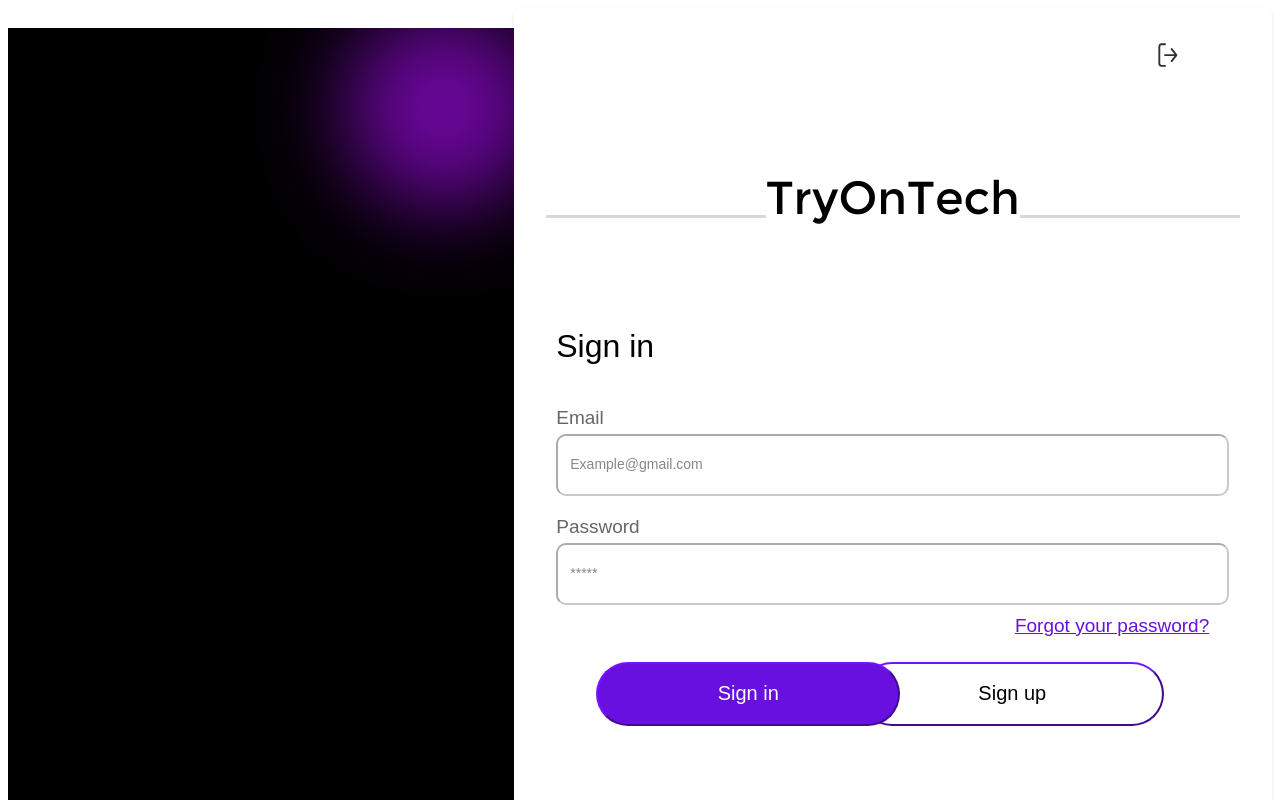
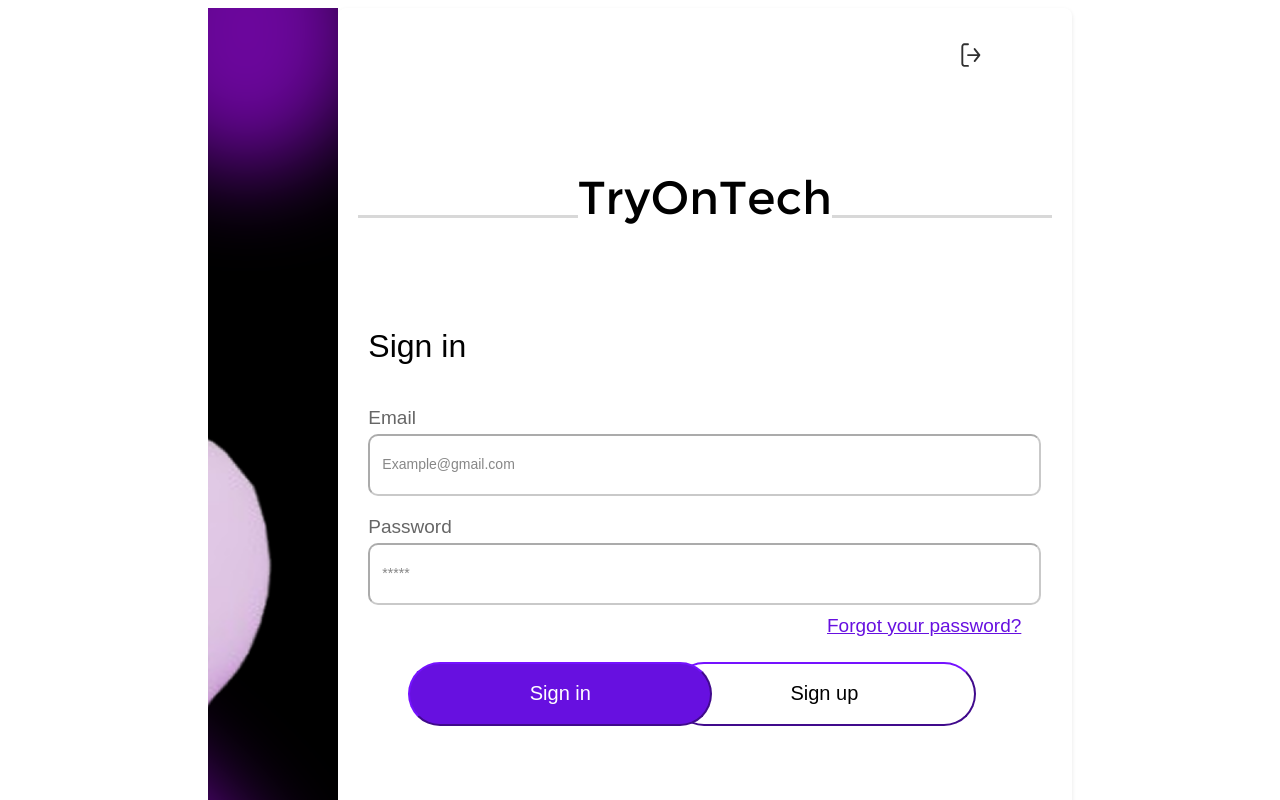
Before and after one commit to ArsJohan/Tryontech, a React (Vite) app in the folder client/: page / in a window 1280 px wide. Shown: the top 800 px of the page. Built offline with nearby package versions, Linux system fonts and the light colour scheme.

Commit message:
Se agrego la imagen al background y los componentes de las elipses

```diff
--- a/client/src/assets/styles/pages/login.css
+++ b/client/src/assets/styles/pages/login.css
@@ -9,6 +9,8 @@
   align-items: center;
   width: auto;
   height: auto;
+  margin-left: 200px;
+  margin-right: 200px;
 
 }
 
--- a/client/src/components/background.css
+++ b/client/src/components/background.css
@@ -1,22 +1,51 @@
 .bk-container {
     display: flex;
     position: relative;
-    width: 615px;
-    height: 1068px;
+    width: 800px;
+    height: 1108px;
     background-color: #000000;
     overflow: hidden;
+    padding-top: 0%;
+
 
 
 }
 
+.bk-image {
+    position: absolute; /* Permite posicionarlo dentro de un contenedor */
+    width: 750px; /* Ancho del círculo */
+    height: 758px; /* Altura del círculo */
+    z-index: 1;
+    bottom: -1px;
+    right: -20px;
 
-.bk-circle-blur {
+}
+
+
+.bk-circle-blur-topRight {
     position: absolute; /* Permite posicionarlo dentro de un contenedor */
-    width: 200px; /* Ancho del círculo */
-    height: 200px; /* Altura del círculo */
+    width: 244px; /* Ancho del círculo */
+    height: 284px; /* Altura del círculo */
     border-radius: 50%; /* Hace que sea un círculo */
     background-color: #6B069C; /* Color morado semitransparente */
     filter: blur(45px); /* Aplica el efecto de desenfoque */;
     right:-30px;
-    top:-20px
+    top:-120px;
+    z-index: 0;
+
 }
+
+.bk-circle-blur-bottomLeft-big {
+    position: absolute; /* Permite posicionarlo dentro de un contenedor */
+    width: 1000px; /* Ancho del círculo */
+    height: 650px; /* Altura del círculo */
+    border-radius: 50%; /* Hace que sea un círculo */
+    background-color: #6B069C; /* Color morado semitransparente */
+    filter: blur(45px); /* Aplica el efecto de desenfoque */;
+    bottom:-150px;
+    right:-5px;
+    transform: rotate(20.33deg);
+    z-index: 0;
+
+
+}
--- a/client/src/components/background.jsx
+++ b/client/src/components/background.jsx
@@ -1,10 +1,13 @@
 import React from "react";
 import './background.css';
 
-export function Background(){
+export function Background({elipseTop, elipseBottom,image}) {
     return (
         <div className="bk-container">
-            <div className="bk-circle-blur"></div>
+            <div className={elipseTop}></div>
+            <img src={image} alt="Background" className="bk-image"/>
+            <div className={elipseBottom}></div>
+
 
         </div>
 
--- a/client/src/pages/login.jsx
+++ b/client/src/pages/login.jsx
@@ -6,12 +6,16 @@
 import logout from '../assets/images/logout-icon.svg';
 import { BrowserRouter, UNSAFE_createBrowserHistory } from 'react-router-dom';
 import {Background} from '../components/background.jsx';
+import logoBackground from '../assets/images/logo-background.png';
 
 export function Login() {
     return (
 
-        <div className='lg-container'>
-            <Background></Background>
+        <div className="lg-container">
+            <Background elipseTop={"bk-circle-blur-topRight"}
+            elipseBottom={"bk-circle-blur-bottomLeft-big"}
+            image={logoBackground}>
+            </Background>
 
             <Card>
                 <header className="lg-header">
```
Also changed, not shown: client/src/assets/images/logo-background.png (added).
